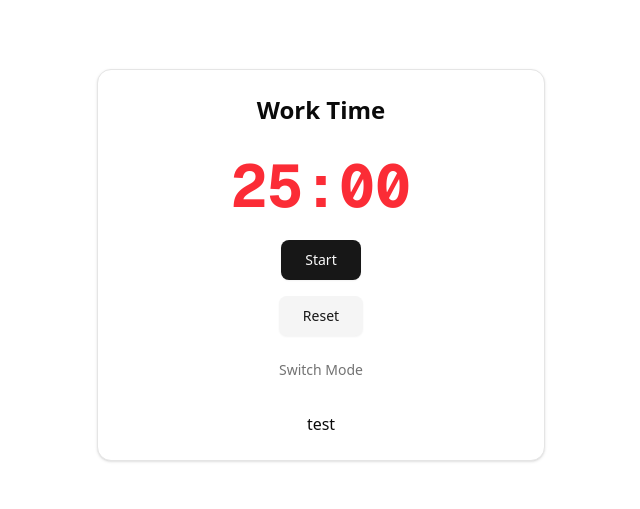
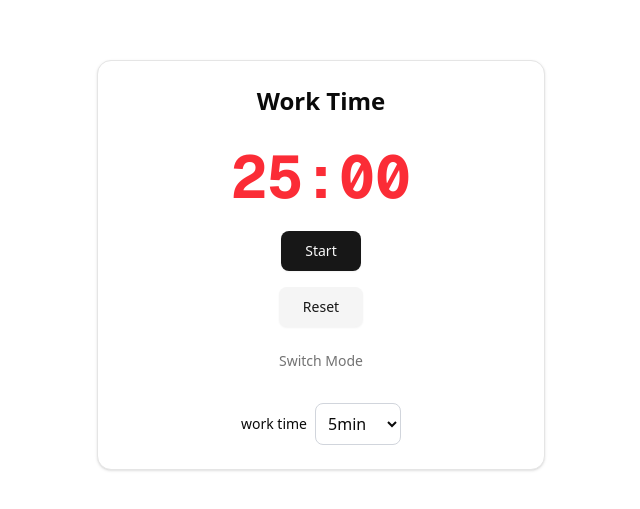
Before and after one commit to ted-M-tech/ai-pomodoro-timer, a Next.js app: page / in a window 1280 px wide. Shown: the part 135-644 px from the top of the page, without its empty margins (319-959 px from the left). Built offline with nearby package versions, Linux system fonts and the light colour scheme.

Commit message:
Add setting component for work time

```diff
--- a/src/components/TimerApp.tsx
+++ b/src/components/TimerApp.tsx
@@ -112,7 +112,25 @@ export default function TimerApp() {
           />
         </CardContent>
         <CardFooter className="flex justify-center gap-2 items-center">
-          test
+          <label className="text-sm font-medium">work time</label>
+          <select
+            value={workDuration}
+            onChange={(e) => {
+              const newDuration = parseInt(e.target.value);
+              setWorkDuration(newDuration);
+              if (mode === "work" && !isRunning) {
+                setTimeLeft({ minutes: newDuration, seconds: 0 });
+              }
+            }}
+            className="p-2 border border-gray-300 rounded-md focus:outline-none
+            focus:ring-2 focus:ring-blue-500"
+          >
+            {[5, 10, 15, 30, 45, 60].map((minutes) => (
+              <option key={minutes} value={minutes}>
+                {minutes}min
+              </option>
+            ))}
+          </select>
         </CardFooter>
       </Card>
       <MetadataUpdater
```
